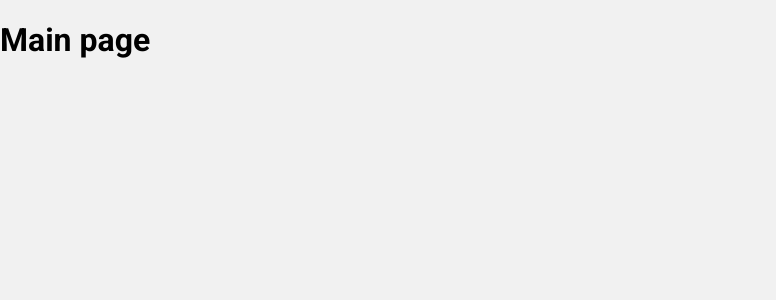
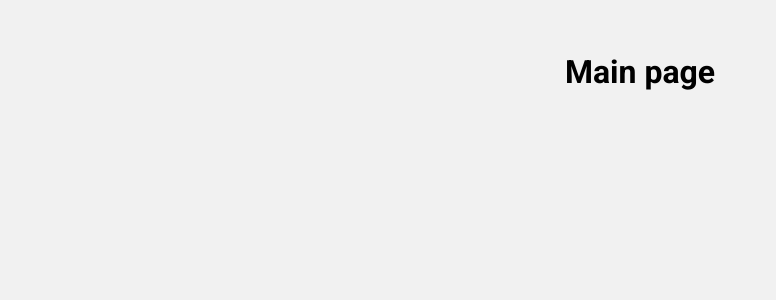
Before and after one commit to mefistodevelop/vision-task, a React (Create React App) app: page / in a window 1280 px wide. Shown: the top 300 px of the page, without its empty margins (0-776 px from the left). Built offline with nearby package versions, Linux system fonts and the light colour scheme.

Commit message:
refactor: place content in center of screen

```diff
--- a/src/App.css
+++ b/src/App.css
@@ -1,2 +1,5 @@
 .App {
+  display: flex;
+  justify-content: center;
+  padding-top: 2rem;
 }
```
